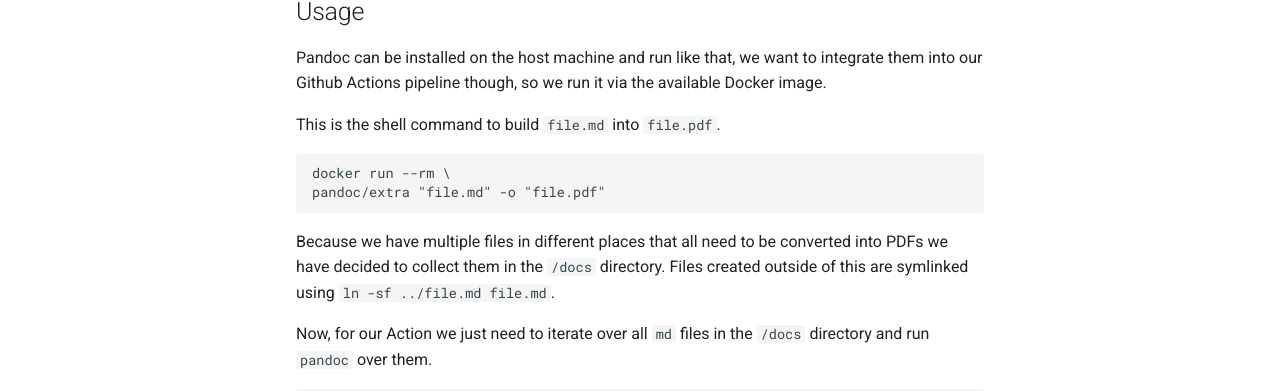
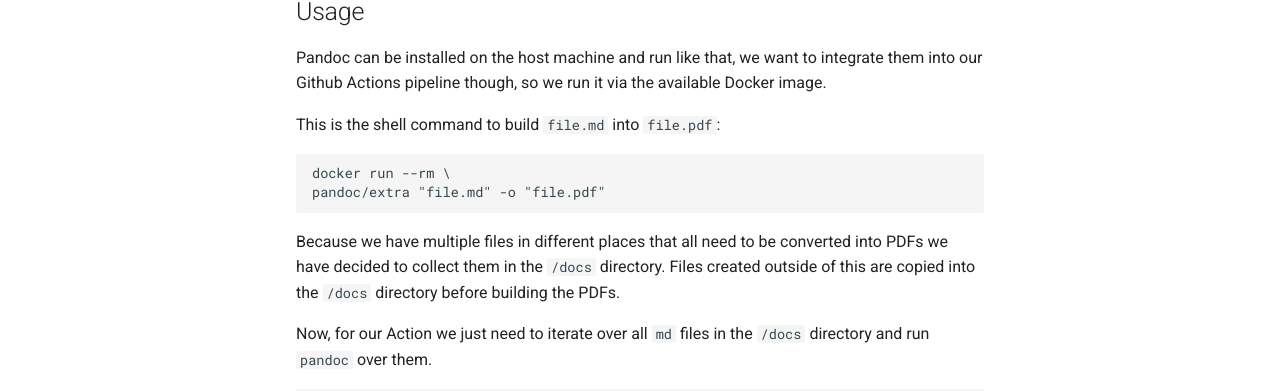
Before and after one commit to hoe-coder/devops26, an MkDocs documentation site: the page built from docs/PANDOC.md, in a window 1280 px wide and 1159 px high. Shown: the part 277-668 px from the top of the window. Built offline with MkDocs 1.6.1 and Material for MkDocs 9.7.7, drawn with Linux system fonts in a browser that asks for light colours.

Commit message:
feat: adjusted the action and added changes to documentation

````diff
--- a/docs/PANDOC.md
+++ b/docs/PANDOC.md
@@ -6,14 +6,14 @@ Pandoc is a N-M conversion library, built to convert many types of documents and
 
 Pandoc can be installed on the host machine and run like that, we want to integrate them into our Github Actions pipeline though, so we run it via the available Docker image.
 
-This is the shell command to build `file.md` into `file.pdf`.
+This is the shell command to build `file.md` into `file.pdf`:
 
 ```sh
 docker run --rm \
 pandoc/extra "file.md" -o "file.pdf"
 ```
 
-Because we have multiple files in different places that all need to be converted into PDFs we have decided to collect them in the `/docs` directory. Files created outside of this are symlinked using `ln -sf ../file.md file.md`.
+Because we have multiple files in different places that all need to be converted into PDFs we have decided to collect them in the `/docs` directory. Files created outside of this are copied into the `/docs` directory before building the PDFs.
 
 Now, for our Action we just need to iterate over all `md` files in the `/docs` directory and run `pandoc` over them.
 
````
Also changed, not shown: 1 other file.
